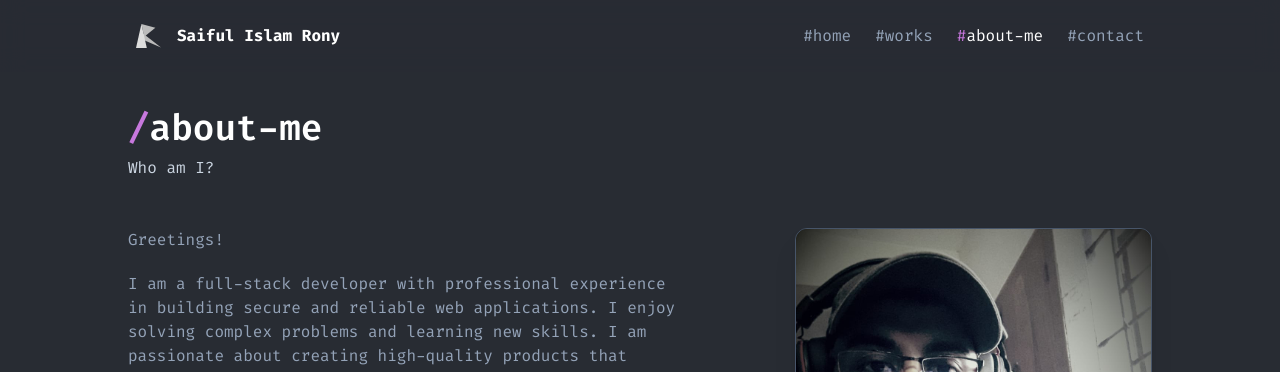
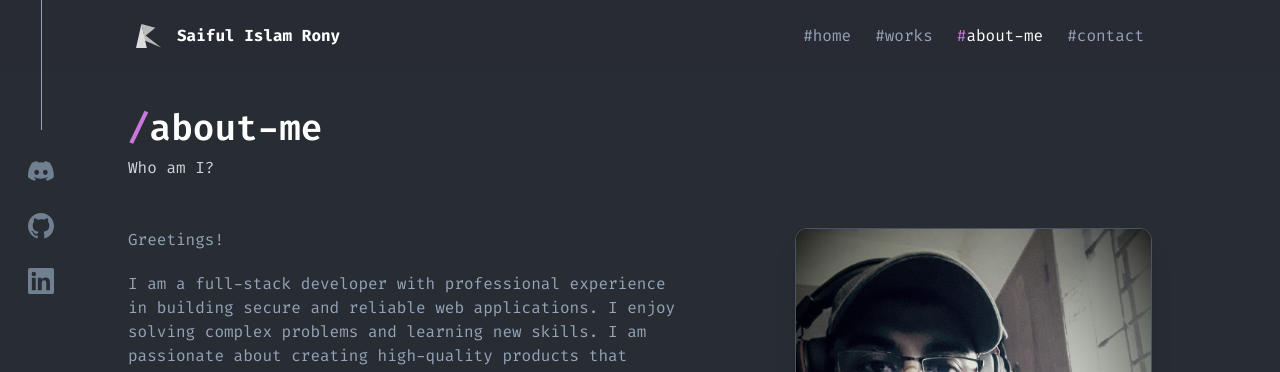
Before and after one commit to rnium/nextfolio, a Next.js app: page /about-me in a window 1280 px wide. Shown: the top 372 px of the page. Built offline with nearby package versions, Linux system fonts and the light colour scheme; no server answers.

Commit message:
soicialnav

```diff
--- a/app/(main)/layout.tsx
+++ b/app/(main)/layout.tsx
@@ -1,5 +1,6 @@
 import Navbar from "../components/nav/Navbar";
 import Footer from "../components/Footer";
+import SocialNav from "../components/(micro)/SocialNav";
 
 export default function RootLayout({
   children,
@@ -12,6 +13,7 @@ export default function RootLayout({
         <Navbar />
       </div>
       <main className="mx-1 px-4 mt-10 py-7 md:mx-28">
+        <SocialNav />
         {children}
       </main>
       <div className="border-t-2 border-slate-400 bg-slate-400/10">
--- /dev/null
+++ b/app/components/(micro)/SocialNav.tsx
@@ -0,0 +1,69 @@
+import React from 'react'
+import './style.css'
+
+const SocialNav = () => {
+    return (
+        /* From Uiverse.io by MijailVillegas */
+        <div className='fixed left-0 top-0 z-50 max-sm:hidden flex flex-col items-center'>
+            <div
+                className='h-[130px] w-[1px] bg-slate-400'
+            />
+            <div className="card ">
+                <ul>
+                    <li className="iso-pro">
+                        <span></span>
+                        <span></span>
+                        <span></span>
+                        <a href="https://discord.gg/TNth4Hz3" target="_target">
+                            <svg
+                                xmlns="http://www.w3.org/2000/svg"
+                                viewBox="0 0 24 24"
+                                fill="currentColor"
+                                className="svg"
+                            >
+                                <path d="M20.317 4.369a19.791 19.791 0 0 0-4.885-1.515.074.074 0 0 0-.079.037 13.89 13.89 0 0 0-.608 1.243 18.326 18.326 0 0 0-5.487 0 12.978 12.978 0 0 0-.617-1.243.077.077 0 0 0-.078-.037 19.736 19.736 0 0 0-4.885 1.515.072.072 0 0 0-.033.027C.533 9.045-.32 13.528.099 17.959a.083.083 0 0 0 .031.056 19.888 19.888 0 0 0 5.993 3.04.078.078 0 0 0 .084-.027 13.932 13.932 0 0 0 1.123-1.774.076.076 0 0 0-.041-.105 13.125 13.125 0 0 1-1.872-.897.079.079 0 0 1-.008-.132 10.37 10.37 0 0 0 .373-.294.073.073 0 0 1 .077-.01c3.928 1.796 8.18 1.796 12.062 0a.073.073 0 0 1 .078.01c.12.1.248.207.372.293a.079.079 0 0 1-.006.132c-.597.348-1.227.654-1.875.896a.076.076 0 0 0-.04.106 13.383 13.383 0 0 0 1.122 1.773.076.076 0 0 0 .084.028 19.93 19.93 0 0 0 6.002-3.04.078.078 0 0 0 .031-.056c.522-5.36-.872-9.808-3.549-13.563a.067.067 0 0 0-.034-.028zM8.02 15.663c-1.183 0-2.157-1.085-2.157-2.419 0-1.333.955-2.418 2.157-2.418 1.21 0 2.175 1.085 2.157 2.418 0 1.334-.955 2.419-2.157 2.419zm7.977 0c-1.183 0-2.157-1.085-2.157-2.419 0-1.333.955-2.418 2.157-2.418 1.21 0 2.175 1.085 2.157 2.418 0 1.334-.947 2.419-2.157 2.419z" />
+                            </svg>
+
+                        </a>
+                    </li>
+                    <li className="iso-pro">
+                        <span></span>
+                        <span></span>
+                        <span></span>
+                        <a href="https://github.com/rnium" target="_blank">
+                            <svg
+                                xmlns="http://www.w3.org/2000/svg"
+                                viewBox="0 0 24 24"
+                                className='svg'
+                                fill="currentColor"
+                            >
+                                <path d="M12 0C5.373 0 0 5.373 0 12c0 5.303 3.438 9.8 8.205 11.385.6.11.82-.26.82-.577 0-.285-.01-1.04-.015-2.04-3.338.724-4.042-1.61-4.042-1.61-.546-1.387-1.333-1.756-1.333-1.756-1.09-.745.083-.73.083-.73 1.205.084 1.84 1.238 1.84 1.238 1.07 1.835 2.806 1.305 3.492.997.108-.776.42-1.305.762-1.606-2.665-.305-5.467-1.332-5.467-5.93 0-1.31.468-2.38 1.235-3.22-.123-.303-.535-1.526.117-3.176 0 0 1.007-.322 3.3 1.23a11.495 11.495 0 0 1 3.003-.404c1.02.005 2.048.137 3.003.404 2.29-1.552 3.295-1.23 3.295-1.23.655 1.65.243 2.873.12 3.176.77.84 1.233 1.91 1.233 3.22 0 4.61-2.807 5.62-5.479 5.92.43.372.815 1.102.815 2.222 0 1.606-.015 2.902-.015 3.293 0 .32.217.694.825.576C20.565 21.795 24 17.297 24 12 24 5.373 18.627 0 12 0z" />
+                            </svg>
+
+                        </a>
+                    </li>
+                    <li className="iso-pro">
+                        <span></span>
+                        <span></span>
+                        <span></span>
+                        <a href="https://www.linkedin.com/in/sirony" target="_blank">
+                            <svg
+                                xmlns="http://www.w3.org/2000/svg"
+                                viewBox="0 0 24 24"
+                                className='svg'
+                                fill="currentColor"
+                            >
+                                <path d="M22.225 0H1.771C.792 0 0 .774 0 1.729v20.542C0 23.226.792 24 1.771 24h20.451C23.204 24 24 23.226 24 22.271V1.729C24 .774 23.204 0 22.225 0zM7.125 20.452H3.56V9h3.565v11.452zM5.34 7.555A2.067 2.067 0 1 1 5.337 3.42a2.067 2.067 0 0 1 .003 4.135zM20.452 20.452h-3.563v-5.845c0-1.393-.028-3.184-1.941-3.184-1.944 0-2.24 1.518-2.24 3.082v5.948H9.145V9h3.417v1.561h.048c.476-.9 1.637-1.849 3.368-1.849 3.6 0 4.265 2.367 4.265 5.446v6.294z" />
+                            </svg>
+                        </a>
+                    </li>
+
+                </ul>
+            </div>
+        </div>
+
+
+    )
+}
+
+export default SocialNav;
--- /dev/null
+++ b/app/components/(micro)/style.css
@@ -0,0 +1,84 @@
+.card {
+    max-width: fit-content;
+    display: flex;
+    flex-direction: column;
+    align-content: center;
+    justify-content: center;
+    gap: 1rem;
+}
+
+
+.card ul {
+    padding: 1rem;
+    display: flex;
+    list-style: none;
+    gap: 5px;
+    align-items: center;
+    justify-content: center;
+    align-content: center;
+    flex-wrap: wrap;
+    flex-direction: column;
+}
+
+.card ul li {
+    cursor: pointer;
+}
+
+.svg {
+    transition: all 0.3s;
+    /* if you find some problems change w - h : 30px*/
+    padding: 12px;
+    height: 50px;
+    width: 50px;
+    color: slategray;
+    fill: currentColor;
+    /* background-color: azure; */
+}
+/*isometric prooyection*/
+.iso-pro {
+    transition: 0.5s;
+}
+
+.iso-pro:hover a>.svg {
+    transform: translate(15px, -15px);
+    border-radius: 100%;
+    box-shadow: inset 0 0 20px rgba(255, 255, 255, 0.3),
+        inset 0 0 5px rgba(255, 255, 255, 0.3), 0 5px 5px rgba(0, 0, 0, 0.164);
+    color: #ffffff;
+    text-shadow: 0 0 10px white;
+}
+
+.iso-pro:hover .svg {
+    transform: translate(5px, -5px);
+}
+
+.iso-pro span {
+    opacity: 0;
+    position: absolute;
+    color: #1877f2;
+    border-color: #1877f2;
+    box-shadow: inset 0 0 20px rgba(255, 255, 255, 0.3),
+        inset 0 0 5px rgba(255, 255, 255, 0.5), 0 5px 5px rgba(0, 0, 0, 0.164);
+    border-radius: 50%;
+    transition: all 0.3s;
+    height: 50px;
+    width: 50px;
+}
+
+.iso-pro:hover span {
+    opacity: 1;
+}
+
+.iso-pro:hover span:nth-child(1) {
+    opacity: 0.2;
+}
+
+.iso-pro:hover span:nth-child(2) {
+    opacity: 0.4;
+    transform: translate(5px, -5px);
+}
+
+.iso-pro:hover span:nth-child(3) {
+    opacity: 0.6;
+    transform: translate(10px, -10px);
+}
--- a/components/ui/toast.tsx
+++ b/components/ui/toast.tsx
@@ -29,7 +29,7 @@ const toastVariants = cva(
   {
     variants: {
       variant: {
-        default: "border bg-background text-foreground",
+        default: "border bg-slate-600/20 backdrop-blur text-foreground",
         destructive:
           "destructive group border-destructive bg-destructive text-destructive-foreground",
       },
```
